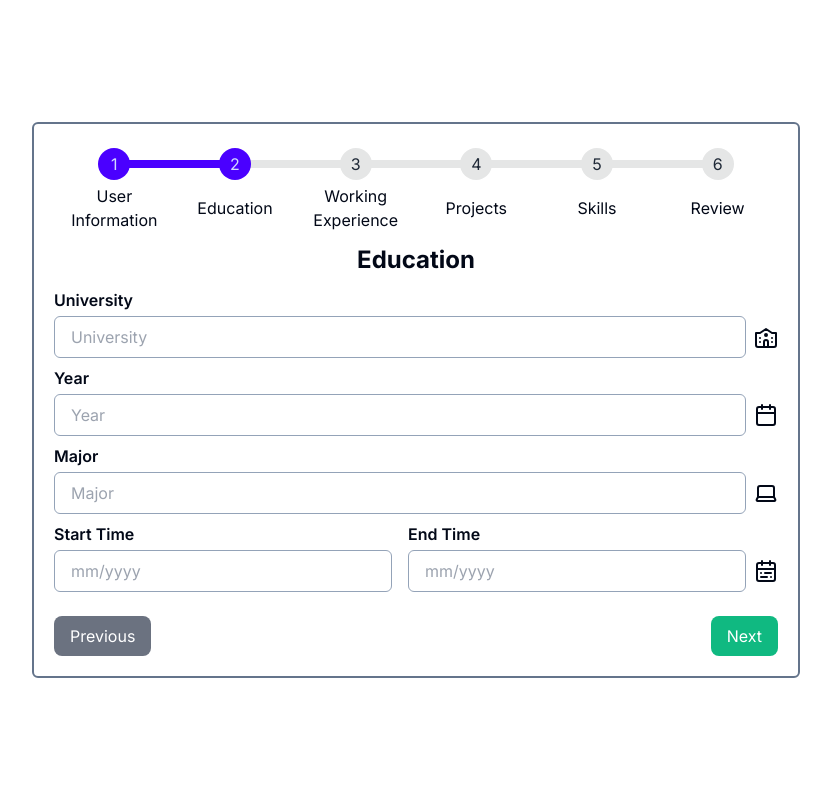
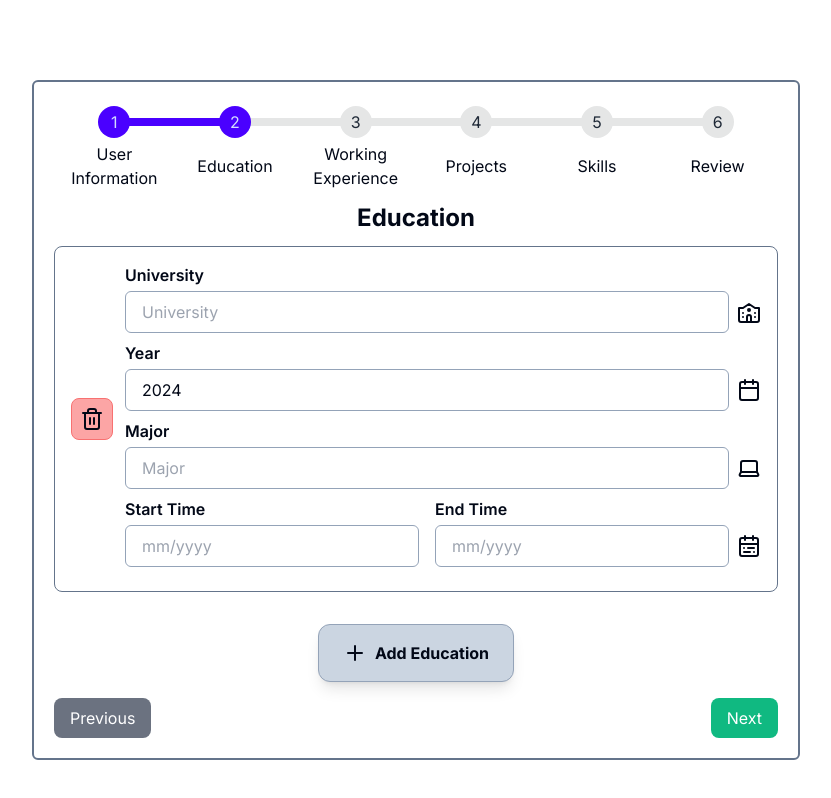
Before and after one commit to iqbalpa/resume-builder, a Next.js app: page / in a window 1280 px wide. Both pictures are taken after a click on the button "Next". Shown: the top 798 px of the page, without its empty margins (224-1055 px from the left). Built offline with nearby package versions, Linux system fonts and the light colour scheme.

Commit message:
feat(education): create array of form

```diff
--- a/src/components/form/education.tsx
+++ b/src/components/form/education.tsx
@@ -1,43 +1,83 @@
-import React from 'react';
+import React, { useState } from 'react';
 import StepButton from '../buttons/button';
-import { useForm } from 'react-hook-form';
-import { Calendar, CalendarRange, Laptop, University } from 'lucide-react';
+import { useFieldArray, useForm } from 'react-hook-form';
+import {
+  Calendar,
+  CalendarRange,
+  Laptop,
+  Plus,
+  Trash2,
+  University,
+} from 'lucide-react';
 import { useDispatch } from 'react-redux';
-import { setEducation } from '@/store/userSlice';
+import { addEducation } from '@/store/userSlice';
 
 type EducationInputs = {
+  educations: {
     univ: string;
     year: number;
     major: string;
     startTime: string;
     endTime: string;
+  }[];
 };
 
 const EducationForm: React.FC = () => {
   const dispatch = useDispatch();
   const {
+    control,
     register,
     getValues,
     formState: { errors },
-  } = useForm<EducationInputs>();
+  } = useForm<EducationInputs>({
+    defaultValues: {
+      educations: [
+        {
+          univ: '',
+          year: new Date().getFullYear(),
+          major: '',
+          startTime: '',
+          endTime: '',
+        },
+      ],
+    },
+  });
+  const { fields, append, remove } = useFieldArray({
+    control,
+    name: 'educations',
+  });
   const saveEducation = (data: EducationInputs) => {
-    dispatch(setEducation(data));
+    data.educations.forEach((education) => dispatch(addEducation(education)));
   };
 
   return (
     <form className="flex w-full flex-col">
+      {fields.map((field, index) => (
+        <div
+          key={field.id}
+          className="mb-4 flex flex-row items-center gap-3 rounded-lg border-[1px] border-slate-500 p-4"
+        >
+          <button
+            onClick={() => remove(index)}
+            className="rounded-lg border-[1px] border-red-400 bg-red-300 p-2 duration-100 hover:cursor-pointer hover:bg-red-400"
+          >
+            <Trash2 />
+          </button>
+          <div className="flex grow flex-col">
             <div className="mb-2 flex flex-col">
               <p className="mb-1 font-semibold">University</p>
               <div className="flex flex-row items-center">
                 <input
                   placeholder="University"
-            {...register('univ', { required: true })}
+                  {...register(`educations.${index}.univ`, { required: true })}
                   className="mr-2 grow rounded-md border-[1px] border-slate-400 px-4 py-2"
                 />
                 <University />
               </div>
-        {errors.univ && (
-          <span className="text-sm text-red-500">This field is required</span>
+              {errors.educations?.[index]?.univ && (
+                <span className="text-sm text-red-500">
+                  This field is required
+                </span>
               )}
             </div>
             <div className="mb-2 flex flex-col">
@@ -46,13 +86,15 @@ const EducationForm: React.FC = () => {
                 <input
                   type="number"
                   placeholder="Year"
-            {...register('year', { required: true })}
+                  {...register(`educations.${index}.year`, { required: true })}
                   className="mr-2 grow rounded-md border-[1px] border-slate-400 px-4 py-2"
                 />
                 <Calendar />
               </div>
-        {errors.year && (
-          <span className="text-sm text-red-500">This field is required</span>
+              {errors.educations?.[index]?.year && (
+                <span className="text-sm text-red-500">
+                  This field is required
+                </span>
               )}
             </div>
             <div className="mb-2 flex flex-col">
@@ -60,13 +102,15 @@ const EducationForm: React.FC = () => {
               <div className="flex flex-row items-center">
                 <input
                   placeholder="Major"
-            {...register('major', { required: true })}
+                  {...register(`educations.${index}.major`, { required: true })}
                   className="mr-2 grow rounded-md border-[1px] border-slate-400 px-4 py-2"
                 />
                 <Laptop />
               </div>
-        {errors.major && (
-          <span className="text-sm text-red-500">This field is required</span>
+              {errors.educations?.[index]?.major && (
+                <span className="text-sm text-red-500">
+                  This field is required
+                </span>
               )}
             </div>
             <div className="mb-2 flex flex-col">
@@ -76,11 +120,13 @@ const EducationForm: React.FC = () => {
                   <div className="flex items-center">
                     <input
                       placeholder="mm/yyyy"
-                {...register('startTime', { required: true })}
+                      {...register(`educations.${index}.startTime`, {
+                        required: true,
+                      })}
                       className="grow rounded-md border-[1px] border-slate-400 px-4 py-2"
                     />
                   </div>
-            {errors.startTime && (
+                  {errors.educations?.[index]?.startTime && (
                     <span className="ml-2 text-sm text-red-500">
                       This field is required
                     </span>
@@ -91,12 +137,14 @@ const EducationForm: React.FC = () => {
                   <div className="flex items-center">
                     <input
                       placeholder="mm/yyyy"
-                {...register('endTime', { required: true })}
+                      {...register(`educations.${index}.endTime`, {
+                        required: true,
+                      })}
                       className="grow rounded-md border-[1px] border-slate-400 px-4 py-2"
                     />
                     <CalendarRange className="ml-2" />
                   </div>
-            {errors.endTime && (
+                  {errors.educations?.[index]?.endTime && (
                     <span className="ml-2 text-sm text-red-500">
                       This field is required
                     </span>
@@ -104,6 +152,27 @@ const EducationForm: React.FC = () => {
                 </div>
               </div>
             </div>
+          </div>
+        </div>
+      ))}
+      <div className="mt-4 flex items-center justify-center">
+        <button
+          type="button"
+          onClick={() =>
+            append({
+              univ: '',
+              year: new Date().getFullYear(),
+              major: '',
+              startTime: '',
+              endTime: '',
+            })
+          }
+          className="flex flex-row items-center justify-center gap-2 rounded-xl border-[1px] border-slate-400 bg-slate-300 px-6 py-4 font-bold shadow-lg duration-150 hover:scale-105 hover:cursor-pointer hover:bg-slate-400"
+        >
+          <Plus />
+          <p>Add Education</p>
+        </button>
+      </div>
       <StepButton saveState={saveEducation} getValues={getValues} />
     </form>
   );
--- a/src/modules/home/home.tsx
+++ b/src/modules/home/home.tsx
@@ -47,7 +47,7 @@ const HomeModule: React.FC = () => {
   };
 
   return (
-    <div className="flex h-screen w-screen items-center justify-center">
+    <div className="my-20 flex w-screen items-center justify-center">
       <div className="flex w-3/5 flex-col gap-3 rounded-md border-2 border-slate-500 p-5">
         <Stepper steps={steps} />
         <h1 className="text-center text-2xl font-bold">
--- a/src/store/userSlice.ts
+++ b/src/store/userSlice.ts
@@ -35,7 +35,7 @@ interface Skill {
 
 interface resumeState {
   user: User | null;
-  education: Education | null;
+  education: Education[];
   experience: Experience | null;
   project: Project | null;
   skill: Skill | null;
@@ -43,7 +43,7 @@ interface resumeState {
 
 const initialState: resumeState = {
   user: null,
-  education: null,
+  education: [],
   experience: null,
   project: null,
   skill: null,
@@ -56,7 +56,7 @@ export const userSlice = createSlice({
     setUser: (state: resumeState, action: PayloadAction<User>) => {
       state.user = action.payload;
     },
-    setEducation: (state: resumeState, action: PayloadAction<Education>) => {
+    setEducation: (state: resumeState, action: PayloadAction<Education[]>) => {
       state.education = action.payload;
     },
     setExperience: (state: resumeState, action: PayloadAction<Experience>) => {
@@ -68,10 +68,19 @@ export const userSlice = createSlice({
     setSkill: (state: resumeState, action: PayloadAction<Skill>) => {
       state.skill = action.payload;
     },
+    addEducation: (state: resumeState, action: PayloadAction<Education>) => {
+      state.education = [...state.education, action.payload];
+    },
   },
 });
 
-export const { setUser, setEducation, setExperience, setProject, setSkill } =
-  userSlice.actions;
+export const {
+  setUser,
+  setEducation,
+  setExperience,
+  setProject,
+  setSkill,
+  addEducation,
+} = userSlice.actions;
 
 export default userSlice.reducer;
```
Lines whose indentation alone changed are shown as unchanged.
